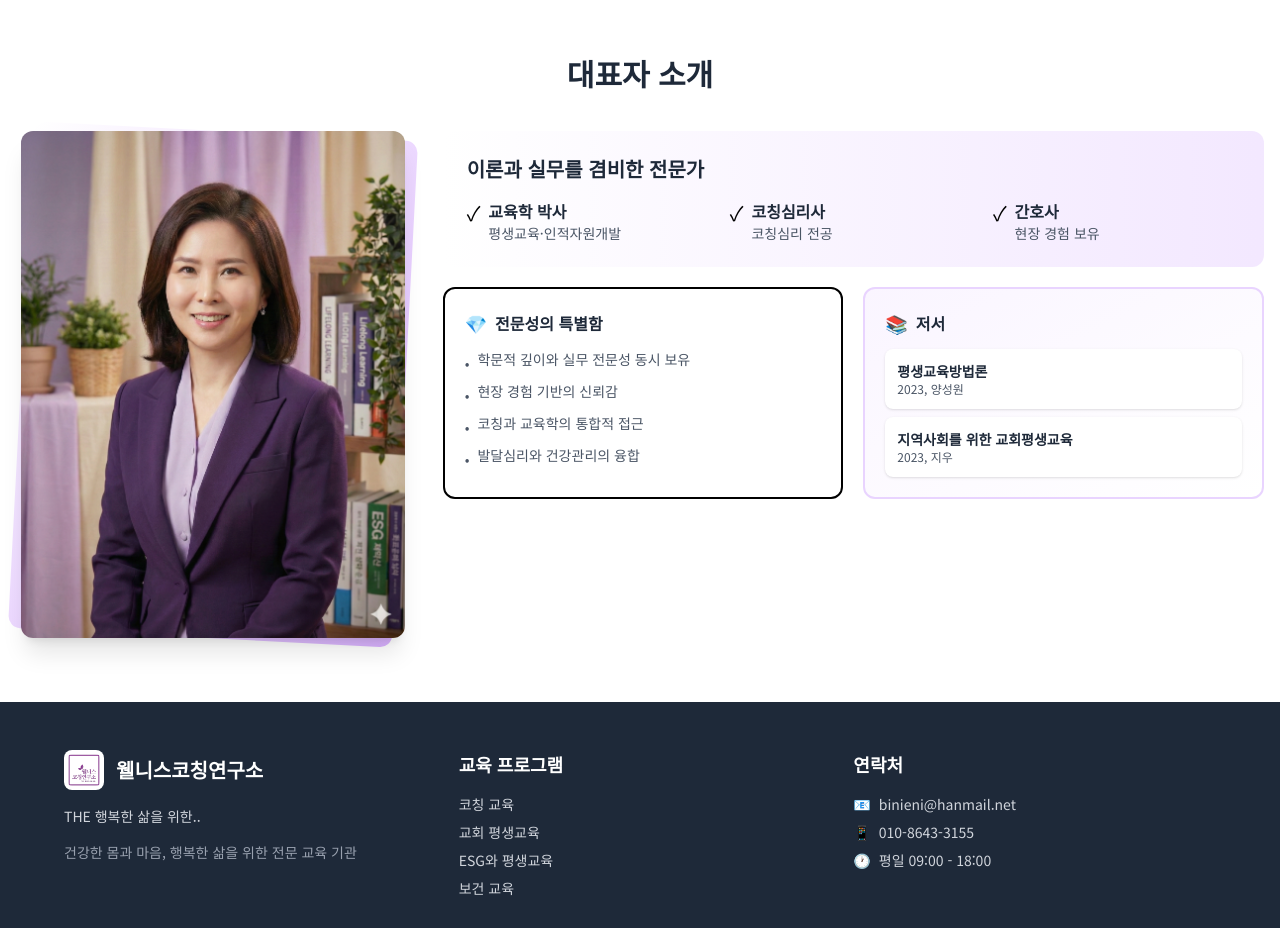
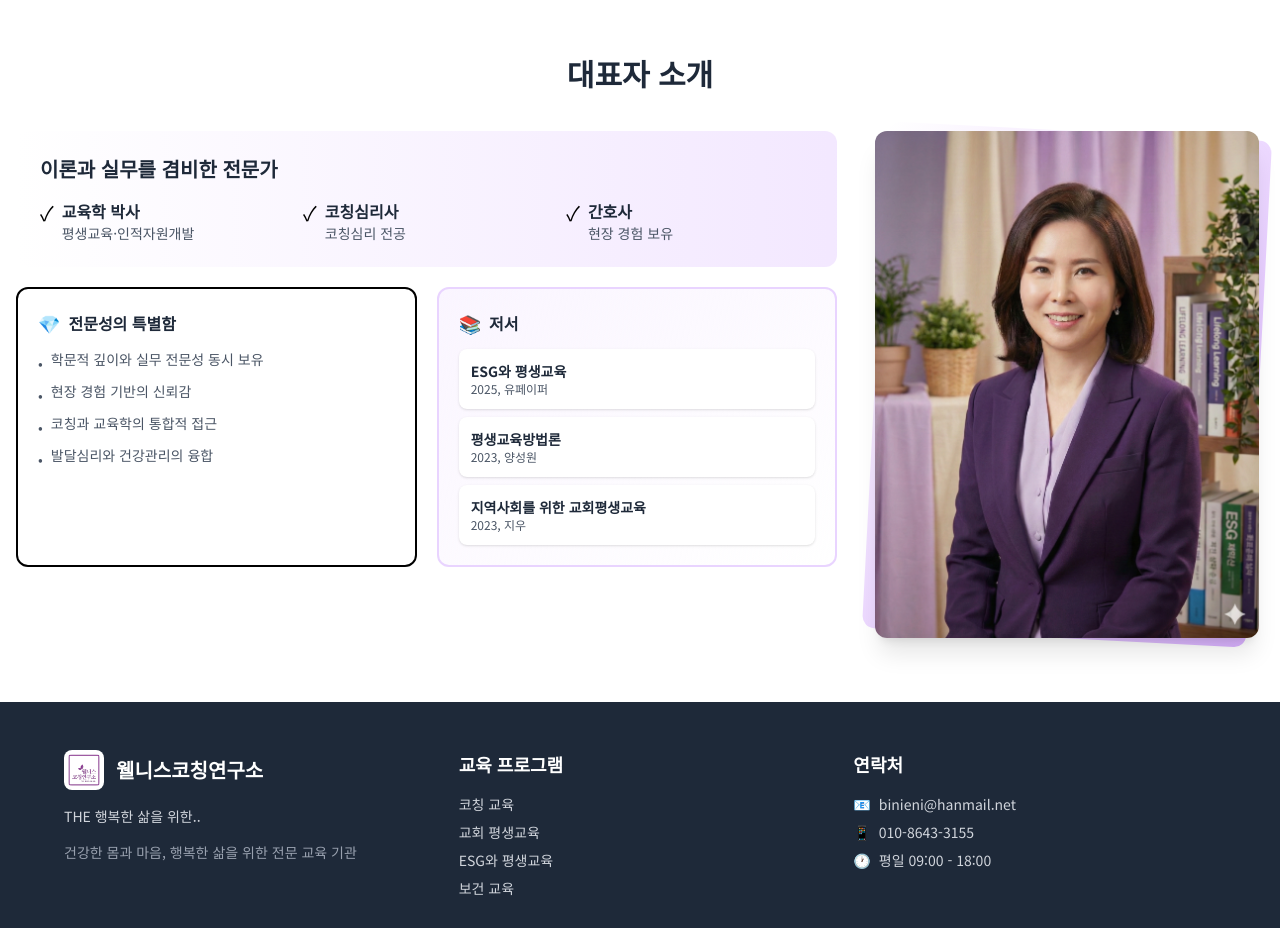
Before and after one commit to binieni0611-maker/CLE, a React (Vite) app in the folder wellness-coaching-institute/: page / in a window 1280 px wide. Shown: the part 1200-2128 px from the top of the page. Built offline with nearby package versions, Linux system fonts and the light colour scheme.

Commit message:
feat: swap photo/content layout and add third book to About section

```diff
--- a/wellness-coaching-institute/src/components/About.jsx
+++ b/wellness-coaching-institute/src/components/About.jsx
@@ -8,20 +8,8 @@ const About = () => {
           <h2 className="text-3xl font-bold text-center mb-10 text-gray-800">대표자 소개</h2>
 
           <div className="grid lg:grid-cols-12 gap-8 items-start">
-            {/* Photo - 왼쪽 */}
-            <div className="lg:col-span-4 flex justify-center">
-              <div className="relative w-full max-w-sm">
-                <div className="absolute inset-0 bg-gradient-to-br from-lavender-300 to-purple-300 rounded-xl transform rotate-3"></div>
-                <img
-                  src="/director-photo.jpg"
-                  alt="대표자 사진"
-                  className="relative rounded-xl shadow-xl w-full"
-                />
-              </div>
-            </div>
-
-            {/* Content - 오른쪽 */}
-            <div className="lg:col-span-8 space-y-5">
+            {/* Content - 왼쪽 */}
+            <div className="lg:col-span-8 space-y-5 order-2 lg:order-1">
               {/* 주요 자격 */}
               <div className="bg-gradient-to-r from-lavender-100 to-purple-100 rounded-xl p-6">
                 <h3 className="text-xl font-bold text-gray-800 mb-4">
@@ -91,6 +79,10 @@ const About = () => {
                   </h4>
                   <div className="space-y-2">
                     <div className="bg-white rounded-lg p-3 shadow-sm">
+                      <h5 className="font-bold text-gray-800 text-sm">ESG와 평생교육</h5>
+                      <p className="text-xs text-gray-600">2025, 유페이퍼</p>
+                    </div>
+                    <div className="bg-white rounded-lg p-3 shadow-sm">
                       <h5 className="font-bold text-gray-800 text-sm">평생교육방법론</h5>
                       <p className="text-xs text-gray-600">2023, 양성원</p>
                     </div>
@@ -102,6 +94,18 @@ const About = () => {
                 </div>
               </div>
             </div>
+
+            {/* Photo - 오른쪽 */}
+            <div className="lg:col-span-4 flex justify-center order-1 lg:order-2">
+              <div className="relative w-full max-w-sm">
+                <div className="absolute inset-0 bg-gradient-to-br from-lavender-300 to-purple-300 rounded-xl transform rotate-3"></div>
+                <img
+                  src="/director-photo.jpg"
+                  alt="대표자 사진"
+                  className="relative rounded-xl shadow-xl w-full"
+                />
+              </div>
+            </div>
           </div>
         </div>
       </div>
```
